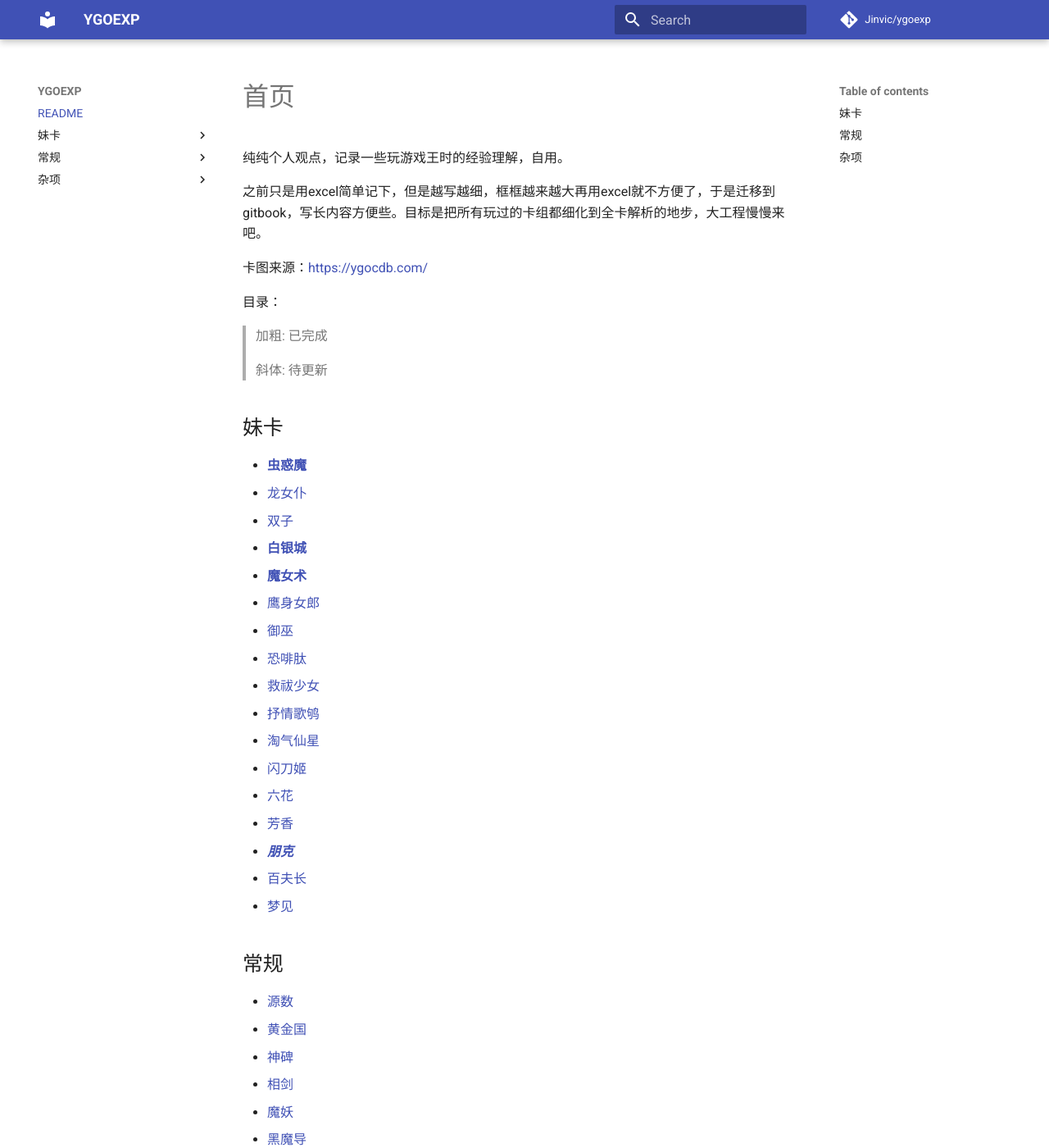
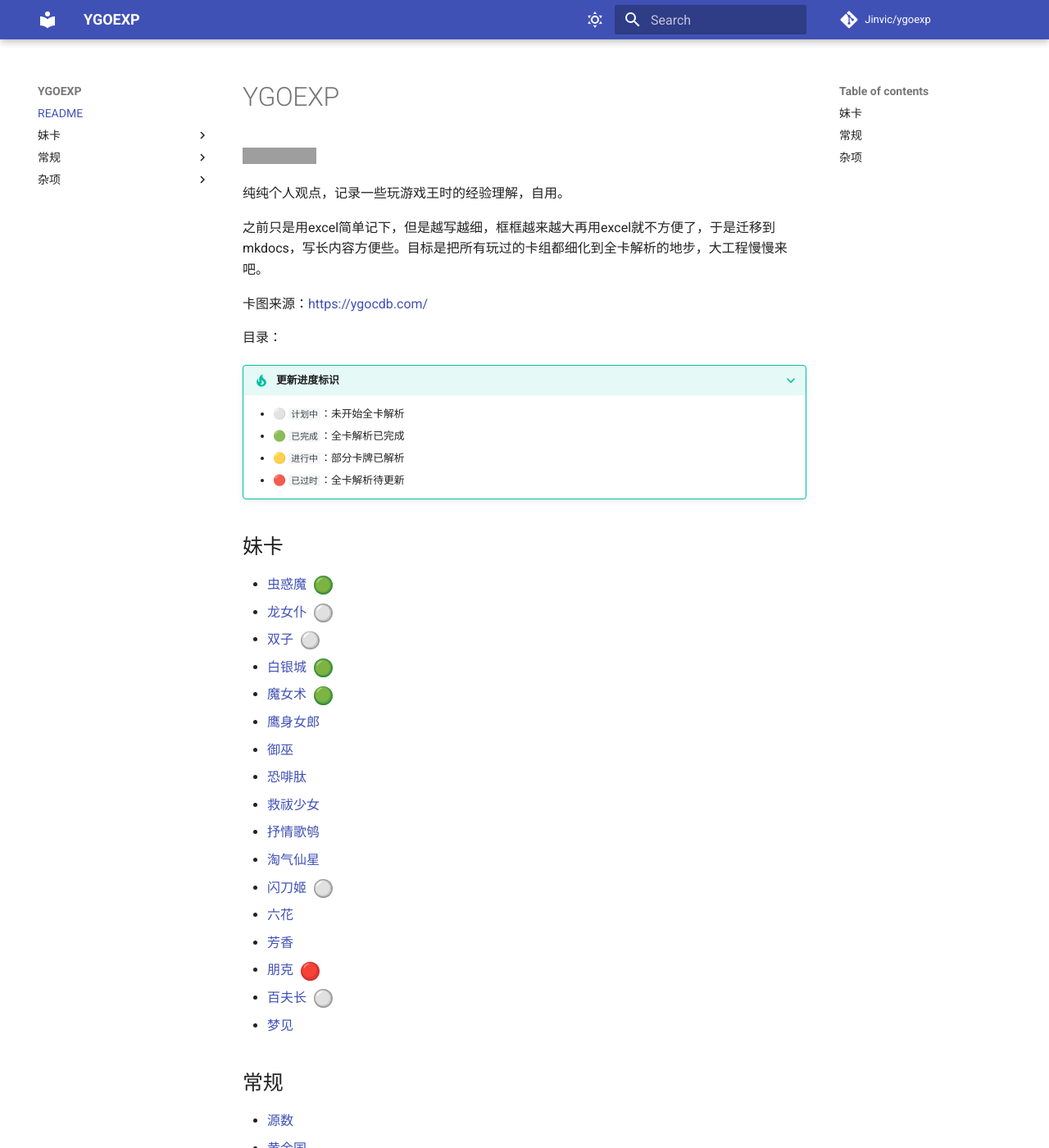
Before and after one commit to Jinvic/ygoexp, an MkDocs documentation site: the page built from docs/README.md, in a window 1280 px wide and 1400 px high. Shown: the whole window at 82% size. Built offline with MkDocs 1.6.1 and Material for MkDocs 9.7.7, drawn with Linux system fonts in a browser that asks for light colours; comment, search, counter and statistics services are not loaded; grey boxes are pictures that could not be loaded.

Commit message:
style: 样式调整

```diff
--- a/docs/README.md
+++ b/docs/README.md
@@ -2,38 +2,44 @@
 description: 索引页
 ---
 
-# 首页
+
+# YGOEXP
+
+[![Built with Material for MkDocs](https://img.shields.io/badge/Material_for_MkDocs-526CFE?style=for-the-badge&logo=MaterialForMkDocs&logoColor=white)](https://squidfunk.github.io/mkdocs-material/)
 
 纯纯个人观点，记录一些玩游戏王时的经验理解，自用。
 
-之前只是用excel简单记下，但是越写越细，框框越来越大再用excel就不方便了，于是迁移到gitbook，写长内容方便些。目标是把所有玩过的卡组都细化到全卡解析的地步，大工程慢慢来吧。
+之前只是用excel简单记下，但是越写越细，框框越来越大再用excel就不方便了，于是迁移到mkdocs，写长内容方便些。目标是把所有玩过的卡组都细化到全卡解析的地步，大工程慢慢来吧。
 
 卡图来源：[https://ygocdb.com/](https://ygocdb.com/)
 
 目录：
 
-> 加粗: 已完成
->
-> 斜体: 待更新
+???+ tip "更新进度标识"
+
+    - ⚪ `计划中`：未开始全卡解析
+    - 🟢 `已完成`：全卡解析已完成
+    - 🟡 `进行中`：部分卡牌已解析
+    - 🔴 `已过时`：全卡解析待更新
 
 ## 妹卡
 
-- [**虫惑魔**](妹卡/虫惑魔.md)
-- [龙女仆](妹卡/龙女仆.md)
-- [双子](妹卡/双子.md)
-- [**白银城**](妹卡/白银城.md)
-- [**魔女术**](妹卡/魔女术.md)
+- [虫惑魔](妹卡/虫惑魔.md)<span class="status-done">🟢</span>
+- [龙女仆](妹卡/龙女仆.md)<span class="status-todo">⚪</span>
+- [双子](妹卡/双子.md)<span class="status-todo">⚪</span>
+- [白银城](妹卡/白银城.md)<span class="status-done">🟢</span>
+- [魔女术](妹卡/魔女术.md)<span class="status-done">🟢</span>
 - [鹰身女郎](妹卡/鹰身女郎.md)
 - [御巫](妹卡/御巫.md)
 - [恐啡肽](妹卡/恐啡肽.md)
 - [救祓少女](妹卡/救祓少女.md)
 - [抒情歌鸲](妹卡/抒情歌鸲.md)
 - [淘气仙星](妹卡/淘气仙星.md)
-- [闪刀姬](妹卡/闪刀姬.md)
+- [闪刀姬](妹卡/闪刀姬.md)<span class="status-todo">⚪</span>
 - [六花](妹卡/六花.md)
 - [芳香](妹卡/芳香.md)
-- [***朋克***](妹卡/朋克.md)
-- [百夫长](妹卡/百夫长.md)
+- [朋克](妹卡/朋克.md)<span class="status-outdated">🔴</span>
+- [百夫长](妹卡/百夫长.md)<span class="status-todo">⚪</span>
 - [梦见](妹卡/梦见.md)
 
 ## 常规
@@ -44,7 +50,7 @@ description: 索引页
 - [相剑](常规/相剑.md)
 - [魔妖](常规/魔妖.md)
 - [黑魔导](常规/黑魔导.md)
-- [**青眼白龙**](常规/青眼白龙.md)
+- [青眼白龙](常规/青眼白龙.md)<span class="status-done">🟢</span>
 - [旅鸟](常规/旅鸟.md)
 - [斯摩夫](常规/斯摩夫.md)
 - [忍者](常规/忍者.md)
@@ -58,11 +64,11 @@ description: 索引页
 - [教导](常规/教导.md)
 - [六武众](常规/六武众.md)
 - [古生物](常规/古生物.md)
-- [**龙辉巧**](常规/龙辉巧.md)
+- [龙辉巧](常规/龙辉巧.md)<span class="status-done">🟢</span>
 - [遗式](常规/遗式.md)
 - [书灵师](常规/书灵师.md)
 - [占术姬](常规/占术姬.md)
-- [烙印](常规/烙印.md)
+- [烙印](常规/烙印.md)<span class="status-todo">⚪</span>
 
 ## 杂项
 
--- /dev/null
+++ b/docs/stylesheets/deck_status.css
@@ -0,0 +1,96 @@
+/*
+<span class="status-todo">⚪</span>
+<span class="status-done">🟢</span>
+<span class="status-progress">🟡</span>
+<span class="status-outdated">🔴</span>
+*/
+/* ========== 文档状态标签 ========== */
+
+.status-todo,
+.status-done,
+.status-progress,
+.status-outdated {
+  display: inline-flex;
+  align-items: center;
+  justify-content: center;
+  width: 1.3em;
+  height: 1.3em;
+  line-height: 1;
+  margin-left: 0.5em;
+  vertical-align: middle;
+  font-size: 1.1em;
+  border-radius: 50%;
+  font-weight: bold;
+  transition: transform 0.2s ease, filter 0.2s ease;
+}
+
+/* 计划中 - 灰色⚪ */
+.status-todo {
+  color: #9e9e9e;
+  background: transparent;
+  border: 2px solid #9e9e9e;
+}
+
+/* 已完成 - 绿色🟢 */
+.status-done {
+  color: #fff;
+  background: #4caf50;
+  border: 2px solid #388e3c;
+}
+
+/* 进行中 - 黄色🟡 */
+.status-progress {
+  color: #fff;
+  background: #ff9800;
+  border: 2px solid #f57c00;
+}
+
+/* 已过时待更新 - 红色🔴 */
+.status-outdated {
+  color: #fff;
+  background: #f44336;
+  border: 2px solid #d32f2f;
+}
+
+/* 悬停放大 + 提示文字 */
+.status-todo:hover,
+.status-done:hover,
+.status-progress:hover,
+.status-outdated:hover {
+  transform: scale(1.2);
+  cursor: help;
+}
+
+.status-todo:hover::after {
+  content: "📌 计划中";
+}
+
+.status-done:hover::after {
+  content: "✅ 已完成";
+}
+
+.status-progress:hover::after {
+  content: "🔄 进行中";
+}
+
+.status-outdated:hover::after {
+  content: "⚠️ 已过时";
+}
+
+/* 统一悬停提示样式 */
+.status-todo:hover::after,
+.status-done:hover::after,
+.status-progress:hover::after,
+.status-outdated:hover::after {
+  position: absolute;
+  background: var(--md-default-bg-color);
+  color: var(--md-default-fg-color);
+  padding: 0.3em 0.6em;
+  border-radius: 6px;
+  font-size: 0.85em;
+  font-weight: normal;
+  white-space: nowrap;
+  margin-left: 0.5em;
+  z-index: 100;
+  box-shadow: 0 2px 6px rgba(0,0,0,0.15);
+}
--- a/mkdocs.yml
+++ b/mkdocs.yml
@@ -16,9 +16,25 @@ theme:
     - navigation.path
     - navigation.indexes
     - navigation.top
+    - navigation.tracking
     - search.suggest
     - search.highlight
     - search.share
+  palette:
+    - media: "(prefers-color-scheme: light)"
+      scheme: default
+      primary: indigo
+      accent: indigo
+      toggle:
+        icon: material/weather-sunny
+        name: Switch to dark mode
+    - media: "(prefers-color-scheme: dark)"
+      scheme: slate
+      primary: indigo
+      accent: indigo
+      toggle:
+        icon: material/weather-night
+        name: Switch to light mode
 
 nav:
   - README: README.md
@@ -76,13 +92,23 @@ plugins:
       lang:
         - zh
         - en
+      separator: '[\s\-\.]+' # 更智能的分词（对中文友好）
   - git-revision-date-localized:
-      enable_creation_date: true
+      type: iso_date
+      locale: zh # 强制中文显示
+      fallback_to_build_date: true
+      enable_creation_date: false
 
 extra_css:
-  - stylesheets/extra.css
+  - stylesheets/grid_cards.css
+  - stylesheets/deck_status.css
 
 markdown_extensions:
   - def_list
   - attr_list
   - md_in_html
+  - pymdownx.tabbed:
+      alternate_style: true
+  - admonition
+  - pymdownx.details
+  - pymdownx.superfences
```
Also changed, not shown: docs/stylesheets/grid_cards.css (renamed from docs/stylesheets/extra.css).
